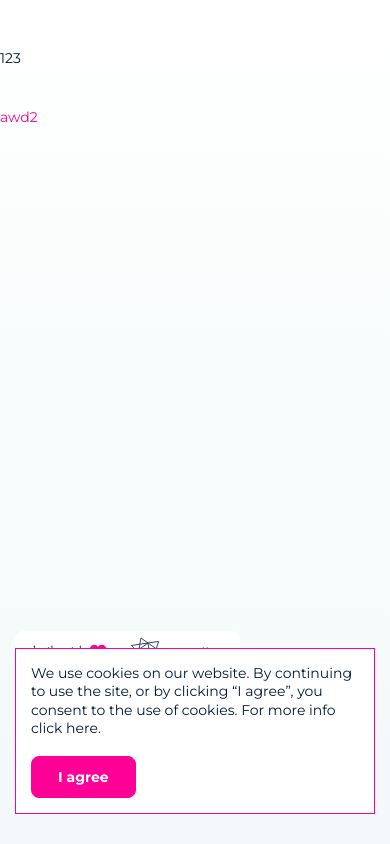
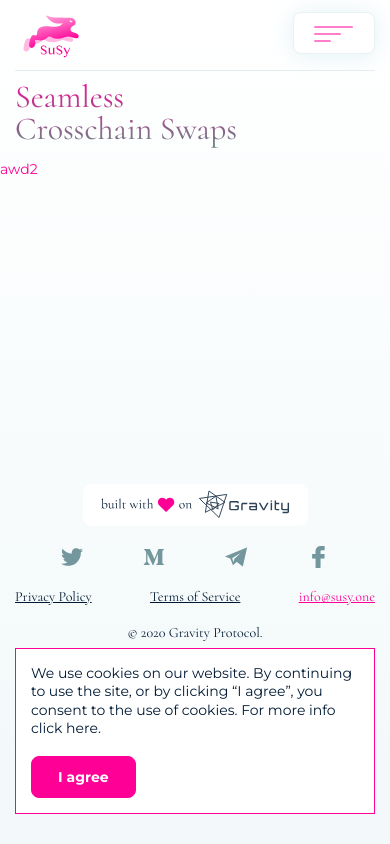
Before and after one commit to GTON-capital/susy-web, a Nuxt app: page / in a window 390 px wide. Built offline with nearby package versions, Linux system fonts and the light colour scheme; what vue-infinite-scroll, vue-thin-modal would draw is missing.

Commit message:
(Feat) Navbar and Footer complete

```diff
--- a/assets/scss/bootstrap/_type.scss
+++ b/assets/scss/bootstrap/_type.scss
@@ -27,5 +27,5 @@
   border: none;
   margin: 0;
   padding: 0;
-  @include root-color-property(background-color, primary);
+  background-color: #E4EDEF;
 }
--- a/components/Footer.vue
+++ b/components/Footer.vue
@@ -1,6 +1,6 @@
 <template>
   <footer class="footer">
-    <div class="container">
+    <div class="container footer-nav">
       <div class="footer-row">
         <div class="footer-gravity">
           <btn class="footer-gravity-btn" tag="a" to="/">
@@ -18,19 +18,25 @@
             :href="social.link"
             target="_blank"
           >
-            <b
-              ><icon :image="`/img/icons/socials/${social.icon}.svg`"></icon
-            ></b>
+            <icon :image="`/img/icons/socials/${social.icon}.svg`"></icon>
           </a>
         </div>
-        <div class="footer-link"><a href="/">Privacy Policy</a></div>
-        <div class="footer-link"><a href="/">Terms of Service</a></div>
-        <div class="footer-link">
+        <div class="footer-link font-cormorant">
+          <a href="/">Privacy Policy</a>
+        </div>
+        <div class="footer-link font-cormorant">
+          <a href="/">Terms of Service</a>
+        </div>
+        <div class="footer-link font-cormorant">
           <a class="text-primary" href="mailto:info@susy.one">info@susy.one</a>
         </div>
       </div>
     </div>
-    <div class="footer-cookies" :style="getCookiesStyle">
+    <div
+      v-if="!isDisabledCookiesBox"
+      class="footer-cookies"
+      :style="getCookiesStyle"
+    >
       <div class="footer-cookies-wrapper" :style="getWrapperCookiesStyle">
         <div class="container">
           <div ref="cookiesBox" class="footer-cookies-box">
@@ -49,13 +55,20 @@
   </footer>
 </template>
 
-<script lang="ts">
+<script>
 import Vue from 'vue'
 import Icon from '~/components/Icon.vue'
 import Btn from '~/components/Btn.vue'
 
 export default Vue.extend({
   components: { Btn, Icon },
+  props: {
+    isDisabledCookiesBox: {
+      type: Boolean,
+      default: false,
+      required: false,
+    },
+  },
   data: () => ({
     socials: [
       {
@@ -75,30 +88,32 @@
         link: '/',
       },
     ],
-    heightCookiesBox: 100,
-    isDisabledCookiesBox: false,
+    heightCookiesBox: 74,
     isCookiesBox: false,
     instanceHeightCookiesBox: undefined,
   }),
   computed: {
+    getIsCookiesBox() {
+      return this.isCookiesBox && !this.isDisabledCookiesBox
+    },
     getWrapperCookiesStyle() {
       return {
-        bottom: this.isCookiesBox ? '30px' : '-100%',
+        bottom: this.getIsCookiesBox ? '30px' : '-100%',
       }
     },
     getCookiesStyle() {
       return {
-        height: this.isCookiesBox ? this.heightCookiesBox + 30 + 'px' : '0px',
-        'min-height': this.isCookiesBox ? '100px' : '0px',
+        height: this.getIsCookiesBox ? this.heightCookiesBox + 'px' : '0px',
+        'min-height': this.getIsCookiesBox ? '74px' : '0px',
       }
     },
   },
   mounted() {
     if (!this.isDisabledCookiesBox) {
-      this.calcHeightCookiesBox()
-      this.bindHeightCookiesBox()
       setTimeout(() => {
         this.isCookiesBox = !localStorage.getItem('IS_AGREE_COOKIES')
+        this.calcHeightCookiesBox()
+        this.bindHeightCookiesBox()
       }, 2000)
     }
   },
@@ -112,7 +127,7 @@
       this.unbindHeightCookiesBox()
     },
     bindHeightCookiesBox() {
-      if (this.isCookiesBox && typeof window !== 'undefined') {
+      if (this.getIsCookiesBox && typeof window !== 'undefined') {
         window.addEventListener('resize', this.calcHeightCookiesBox)
       }
     },
@@ -122,7 +137,7 @@
       }
     },
     calcHeightCookiesBox() {
-      if (this.isCookiesBox) {
+      if (this.getIsCookiesBox) {
         clearTimeout(this.instanceHeightCookiesBox)
         // @ts-ignore: Type 'Timeout' is not assignable to type 'undefined'.
         this.instanceHeightCookiesBox = setTimeout(() => {
@@ -130,7 +145,7 @@
             // @ts-ignore:  Property 'getBoundingClientRect' does not exist on type 'Element | Element[] | Vue | Vue[]'
             this.heightCookiesBox = this.$refs.cookiesBox.getBoundingClientRect().height
           }
-        }, 1000)
+        }, 500)
       }
     },
   },
@@ -142,6 +157,15 @@
   transition: height 0.5s ease;
 }
 .footer {
+  padding-top: 42px;
+  padding-bottom: 30px;
+  @include media-breakpoint-down(xs) {
+    padding-top: 14px;
+    padding-bottom: 16px;
+  }
+}
+.footer-nav {
+  margin-bottom: 20px;
 }
 
 .footer-cookies-wrapper {
@@ -204,13 +228,69 @@
 }
 .footer-copyright {
   justify-content: center;
+  @include media-breakpoint-down(xs) {
+    @include make-col(1, 1);
+    order: 9;
+  }
 }
 .footer-socials {
   justify-content: space-between;
-  padding-left: 10px;
-  padding-right: 10px;
   flex: 0 0 200px;
   max-width: 200px;
+  @include media-breakpoint-down(xs) {
+    @include make-col(1, 1);
+    margin-bottom: 10px;
+    justify-content: center;
+  }
+}
+.footer-social {
+  @include media-breakpoint-down(xs) {
+    margin: 0 20px;
+    &:first-child {
+      margin-left: 0;
+    }
+    &:last-child {
+      margin-right: 0;
+    }
+  }
+}
+.footer-link {
+  @include media-breakpoint-down(xs) {
+    margin-bottom: 18px;
+  }
+}
+.footer-social {
+  display: flex;
+  align-items: center;
+  justify-content: center;
+  width: 42px;
+  height: 42px;
+  min-width: 42px;
+  filter: drop-shadow(0 0 0 rgba($secondary, 0.3));
+  transition: 0.2s;
+  &:hover {
+    filter: drop-shadow(0 0 3px rgba($secondary, 0.3));
+  }
+  .icon {
+    width: 22px;
+    height: 22px;
+  }
+}
+.footer-gravity {
+  @include media-breakpoint-down(xs) {
+    margin-bottom: 10px;
+    @include make-col(1, 1);
+    justify-content: center;
+  }
+  @include media-breakpoint-down(sm) {
+    margin-bottom: 10px;
+  }
+  @include media-breakpoint-only(md) {
+    order: 9;
+    @include make-col(1, 1);
+    justify-content: center;
+    margin-top: 30px;
+  }
 }
 .footer-link {
 }
--- a/components/Navbar.vue
+++ b/components/Navbar.vue
@@ -1,30 +1,276 @@
 <template>
-  <nav class="nav">
-    123
+  <nav class="nav" :class="{ active: isOpenNav }">
+    <div class="navbar-backdrop" @click="isOpenNavToggle"></div>
+    <div class="container nav-container">
+      <div class="nav-content">
+        <nuxt-link to="/" class="nav-logo responsive">
+          <img class="responsive-item" src="/img/logo.svg" alt="Logo" />
+        </nuxt-link>
+        <div class="nav-header font-cormorant">
+          Seamless <br />Crosschain Swaps
+        </div>
+        <div class="nav-menu-wrapper">
+          <button
+            class="nav-burger"
+            :class="{ active: isOpenNav }"
+            aria-label="Menu"
+            @click="isOpenNavToggle"
+          >
+            <i></i><i></i><i></i>
+          </button>
+          <div class="nav-menu">
+            <nuxt-link class="nav-menu-item link-invert" to="/">FAQ</nuxt-link>
+            <nuxt-link class="nav-menu-item link-invert" to="/">Docs</nuxt-link>
+            <footer-block :is-disabled-cookies-box="true"></footer-block>
+          </div>
+        </div>
+        <hr />
+      </div>
+    </div>
   </nav>
 </template>
 
 <script lang="ts">
 import Vue from 'vue'
+import footerBlock from '~/components/Footer.vue'
 
 export default Vue.extend({
-  components: {},
+  components: {
+    footerBlock,
+  },
   computed: {
-    isAuth() {
-      return this.$store.getters['auth/isAuth']
+    isOpenNav() {
+      return this.$store.getters['app/isOpenNav']
+    },
+  },
+  methods: {
+    isOpenNavToggle() {
+      this.$store.dispatch('app/isOpenNavToggle')
     },
   },
 })
 </script>
 
 <style lang="scss">
+$nav-logo-height: 50px;
+$nav-logo-width: 67px;
+$nav-logo-height-md: 68px;
+$nav-logo-width-md: 88px;
 $nav-panel-height: 42px;
 
 .nav {
-  padding-top: 8px;
-  height: 108px;
   width: 100%;
   display: flex;
   align-items: center;
+  flex-wrap: wrap;
+  @include media-breakpoint-up(md) {
+    height: 108px;
+  }
+  hr {
+    display: none;
+    margin-top: 12px;
+  }
+}
+.nav-container {
+  padding-top: 8px;
+  padding-bottom: 12px;
+  z-index: 3;
+  @include media-breakpoint-up(md) {
+    padding-bottom: 0;
+  }
+}
+.nav-content {
+  position: relative;
+  display: flex;
+  justify-content: space-between;
+  align-items: center;
+  flex-wrap: wrap;
+}
+.nav-logo {
+  display: block;
+  flex: 0 0 $nav-logo-width;
+  width: $nav-logo-width;
+  max-width: 100%; // Reset earlier grid tiers
+  @include media-breakpoint-up(md) {
+    flex: 0 0 $nav-logo-width-md;
+    width: $nav-logo-width-md;
+  }
+  &:before {
+    content: '';
+    display: block;
+    padding-top: #{$nav-logo-height / $nav-logo-width * 100%};
+    @include media-breakpoint-up(md) {
+      padding-top: #{$nav-logo-height-md / $nav-logo-width-md * 100%};
+    }
+  }
+}
+.nav-header {
+  line-height: 1;
+  font-size: 32px;
+  height: 1.1em;
+  color: $primary;
+  background: -webkit-linear-gradient(#ff0097, #688487);
+  -webkit-background-clip: text;
+  -webkit-text-fill-color: transparent;
+  @include media-breakpoint-up(md) {
+    font-size: 38px;
+  }
+  @include media-breakpoint-up(lg) {
+    font-size: 44px;
+  }
+  @include media-breakpoint-down(sm) {
+    order: 5;
+    @include make-col(1, 1);
+    @include make-col-ready(0px);
+    padding-top: 10px;
+    height: calc(1.1em + 10px);
+  }
+  br {
+    display: none;
+  }
+}
+.nav-burger {
+  position: relative;
+  width: 82px;
+  height: 42px;
+  background: #ffffff;
+  border: 1px solid #eaf1f3;
+  box-sizing: border-box;
+  box-shadow: 0 1px 25px #e2f1f6;
+  border-radius: 8px;
+  outline: none !important;
+  i {
+    position: absolute;
+    display: block;
+    height: 2px;
+    left: 20px;
+    top: 13px;
+    background-color: $primary;
+    border-radius: 4px;
+    transform: scaleY(0.5);
+    transition: 0.3s;
+    pointer-events: none;
+    transform-origin: left center;
+    &:nth-child(1) {
+      width: 39px;
+    }
+    &:nth-child(2) {
+      width: 27px;
+      top: 20px;
+    }
+    &:nth-child(3) {
+      width: 17px;
+      top: 27px;
+    }
+  }
+}
+.nav-menu-wrapper {
+  display: flex;
+  position: relative;
+  @include media-breakpoint-up(sm) {
+    .footer {
+      display: none;
+    }
+  }
+}
+.nav-menu {
+  background: #ffffff;
+  border: 1px solid #eaf1f3;
+  box-sizing: border-box;
+  box-shadow: 0px 1px 25px #e2f1f6;
+  border-radius: 8px;
+  width: 158px;
+  padding: 11px 0;
+  position: absolute;
+  right: 0;
+  top: calc(100% + 4px);
+  pointer-events: none;
+  opacity: 0;
+  z-index: 20;
+  transition: 0.2s;
+  @include media-breakpoint-up(sm) {
+    transform: translateY(20px);
+    transition: 0.3s ease-in-out;
+  }
+}
+.nav-menu-item {
+  display: block;
+  padding: 7px 27px;
+}
+.navbar-backdrop {
+  position: fixed;
+  top: 0;
+  left: 0;
+  z-index: 1;
+  height: 100vh;
+  background: rgba(50, 80, 80, 0.31);
+  backdrop-filter: blur(24.4645px);
+  transition: 0.2s opacity;
+  width: 0;
+  pointer-events: none;
+  opacity: 0;
+}
+.nav {
+  &.active {
+    .nav-menu {
+      transform: translateY(0px);
+      pointer-events: auto;
+      opacity: 1;
+    }
+    .nav-burger {
+      i {
+        width: 22px;
+        left: 50%;
+        top: 50%;
+        &:nth-child(1) {
+          transform: rotate(-50deg) scaleY(0.5) translate(-50%, -50%);
+        }
+        &:nth-child(2) {
+          transform: rotate(50deg) scaleY(0.5) translate(-50%, -50%);
+        }
+        &:nth-child(3) {
+          opacity: 0;
+        }
+      }
+    }
+  }
+}
+@include media-breakpoint-down(sm) {
+  .nav {
+    hr {
+      display: block;
+    }
+  }
+}
+@include media-breakpoint-down(xs) {
+  .nav-menu {
+    top: calc(100% + 14px);
+    border-radius: 0;
+    width: 100vw;
+    box-shadow: none;
+    border: none;
+    border-top: 1px solid rgba(50, 80, 80, 0.31);
+    right: -#{$grid-gutter-width / 2};
+  }
+  .nav {
+    &.active {
+      .navbar-backdrop {
+        width: 100vw;
+        pointer-events: auto;
+        opacity: 1;
+      }
+      .nav-container {
+        background: white;
+      }
+    }
+  }
+}
+@media (max-width: 400px) {
+  .nav-header {
+    height: calc(2.1em + 10px);
+    br {
+      display: block;
+    }
+  }
 }
 </style>
--- a/nuxt.config.js
+++ b/nuxt.config.js
@@ -14,7 +14,7 @@
       { charset: 'utf-8' },
       {
         name: 'viewport',
-        content: 'width=768, initial-scale=1, shrink-to-fit=no',
+        content: 'width=device-width, initial-scale=1, shrink-to-fit=no',
       },
       {
         hid: 'description',
--- a/store/app.js
+++ b/store/app.js
@@ -1,11 +1,23 @@
 // States
-export const state = () => ({})
+export const state = () => ({
+  isOpenNav: false,
+})
 
 // mutations
-export const mutations = {}
+export const mutations = {
+  SET_IS_OPEN_NAV(state, value) {
+    state.isOpenNav = value
+  },
+}
 
 // actions
-export const actions = {}
+export const actions = {
+  isOpenNavToggle({ commit, getters }) {
+    commit('SET_IS_OPEN_NAV', !getters.isOpenNav)
+  },
+}
 
 // Getters
-export const getters = {}
+export const getters = {
+  isOpenNav: (state) => state.isOpenNav,
+}
```
Also changed, not shown: static/img/logo.svg.
